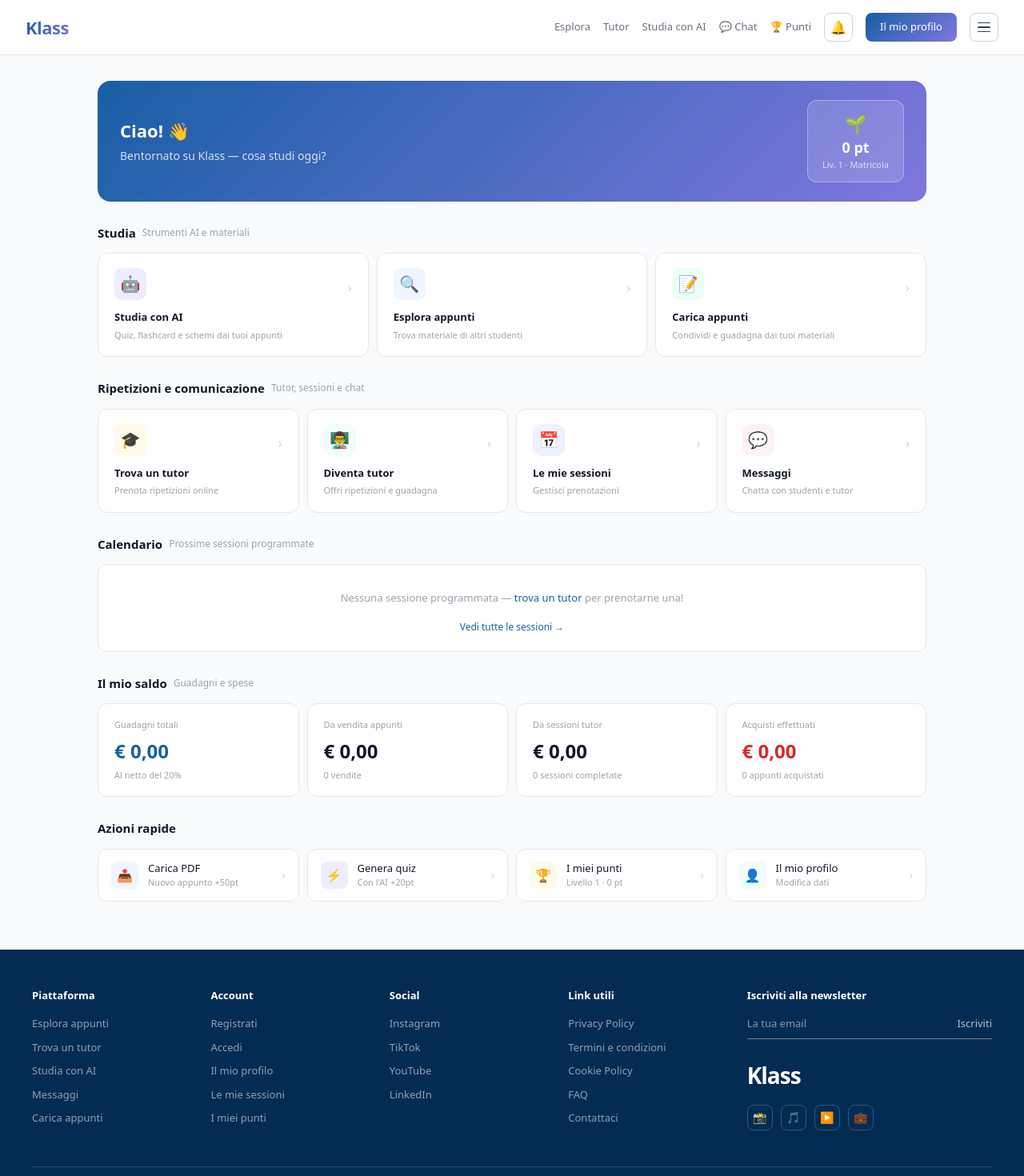
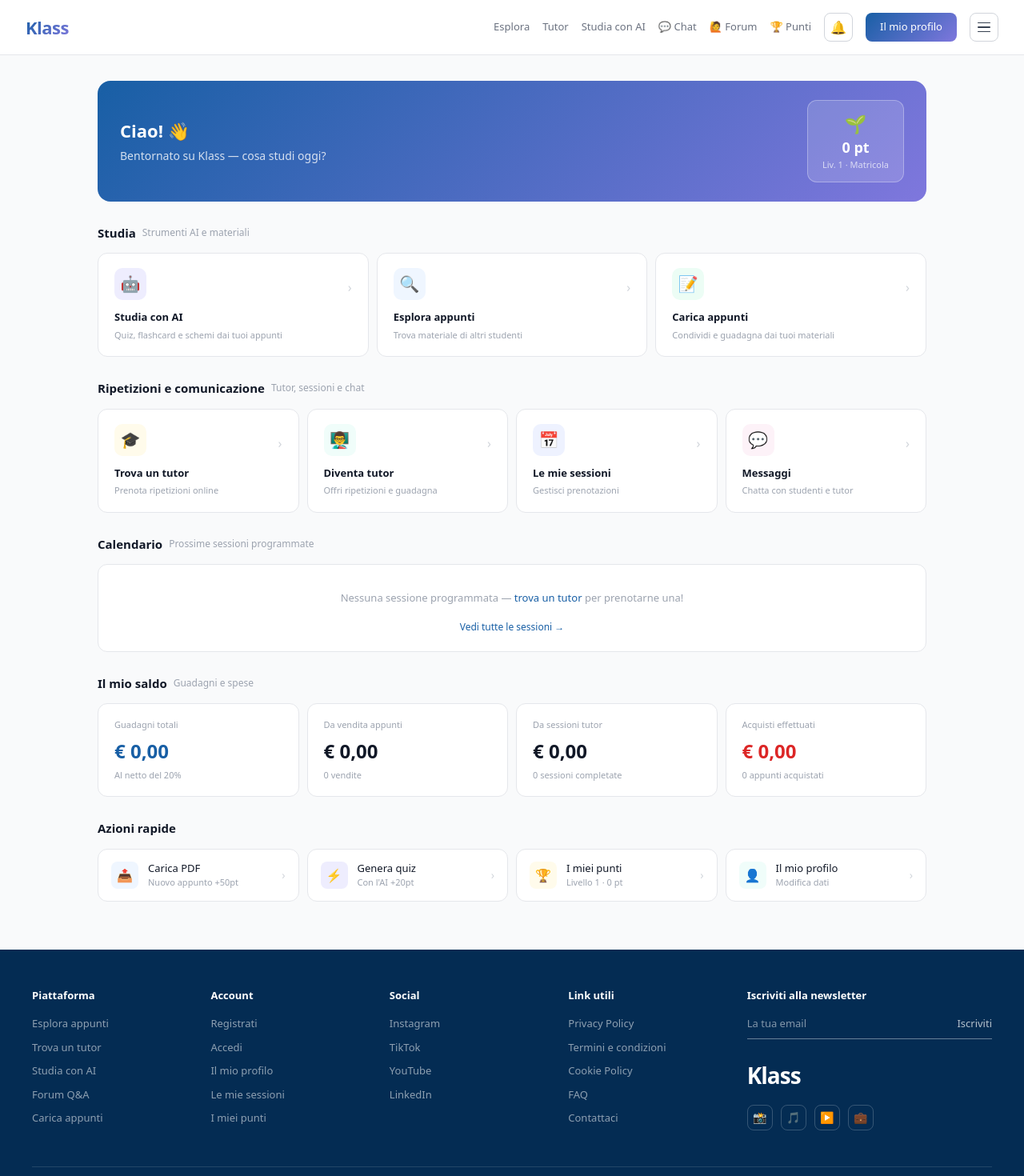
Before and after one commit to StarUpm/studynotes, a Next.js app: page /dashboard in a window 1280 px wide. Shown: the top 1470 px of the page at 80% size. Built offline with nearby package versions, Linux system fonts and the light colour scheme.

Commit message:
Update Layout.tsx

```diff
--- a/src/app/components/Layout.tsx
+++ b/src/app/components/Layout.tsx
@@ -109,6 +109,7 @@ export default function Layout({ children }: { children: React.ReactNode }) {
                 ['Trova un tutor', '/tutor'],
                 ['Studia con AI', '/studia'],
                 ['Messaggi', '/chat'],
+                ['Forum Q&A', '/forum'],
                 ['I miei punti', '/punti'],
                 ['Diventa tutor', '/diventa-tutor'],
                 ['Le mie sessioni', '/sessioni'],
@@ -187,6 +188,7 @@ export default function Layout({ children }: { children: React.ReactNode }) {
           <Link href="/tutor" style={{ fontSize: 13, color: '#6B7280', textDecoration: 'none' }}>Tutor</Link>
           <Link href="/studia" style={{ fontSize: 13, color: '#6B7280', textDecoration: 'none' }}>Studia con AI</Link>
           <Link href="/chat" style={{ fontSize: 13, color: '#6B7280', textDecoration: 'none' }}>💬 Chat</Link>
+          <Link href="/forum" style={{ fontSize: 13, color: '#6B7280', textDecoration: 'none' }}>🙋 Forum</Link>
           <Link href="/punti" style={{ fontSize: 13, color: '#6B7280', textDecoration: 'none' }}>🏆 Punti</Link>
           <button
             onClick={() => setNotificheOpen(!notificheOpen)}
@@ -213,7 +215,7 @@ export default function Layout({ children }: { children: React.ReactNode }) {
       <footer style={{ background: '#042C53', padding: '48px 40px 0', marginTop: 'auto' }}>
         <div style={{ display: 'grid', gridTemplateColumns: '1fr 1fr 1fr 1fr 1.6fr', gap: 32, paddingBottom: 40, borderBottom: '0.5px solid rgba(255,255,255,0.12)' }}>
           {[
-            { title: 'Piattaforma', links: [['Esplora appunti', '/esplora'], ['Trova un tutor', '/tutor'], ['Studia con AI', '/studia'], ['Messaggi', '/chat'], ['Carica appunti', '/upload']] },
+            { title: 'Piattaforma', links: [['Esplora appunti', '/esplora'], ['Trova un tutor', '/tutor'], ['Studia con AI', '/studia'], ['Forum Q&A', '/forum'], ['Carica appunti', '/upload']] },
             { title: 'Account', links: [['Registrati', '/register'], ['Accedi', '/login'], ['Il mio profilo', '/profilo-utente'], ['Le mie sessioni', '/sessioni'], ['I miei punti', '/punti']] },
             { title: 'Social', links: [['Instagram', '#'], ['TikTok', '#'], ['YouTube', '#'], ['LinkedIn', '#']] },
             { title: 'Link utili', links: [['Privacy Policy', '#'], ['Termini e condizioni', '#'], ['Cookie Policy', '#'], ['FAQ', '#'], ['Contattaci', '#']] },
```
